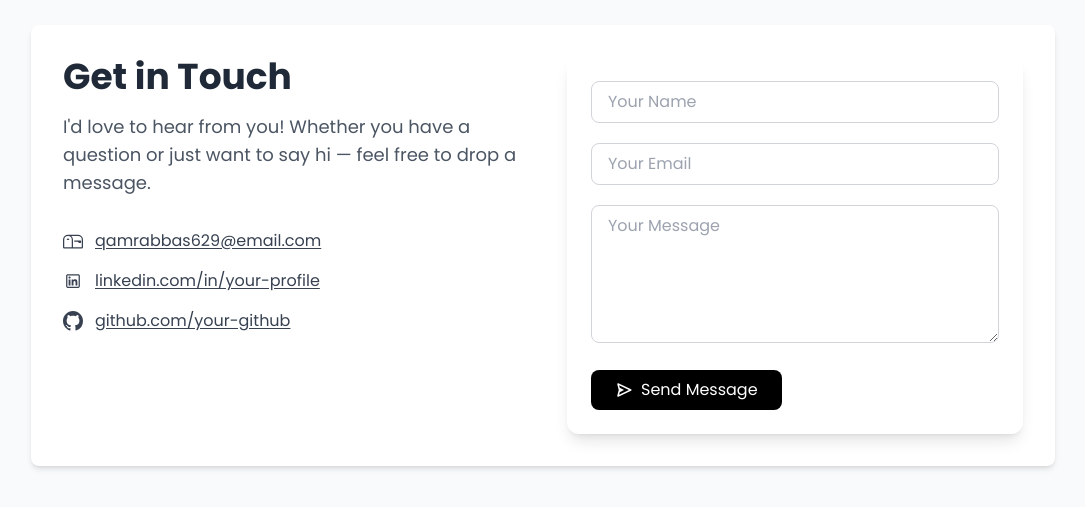
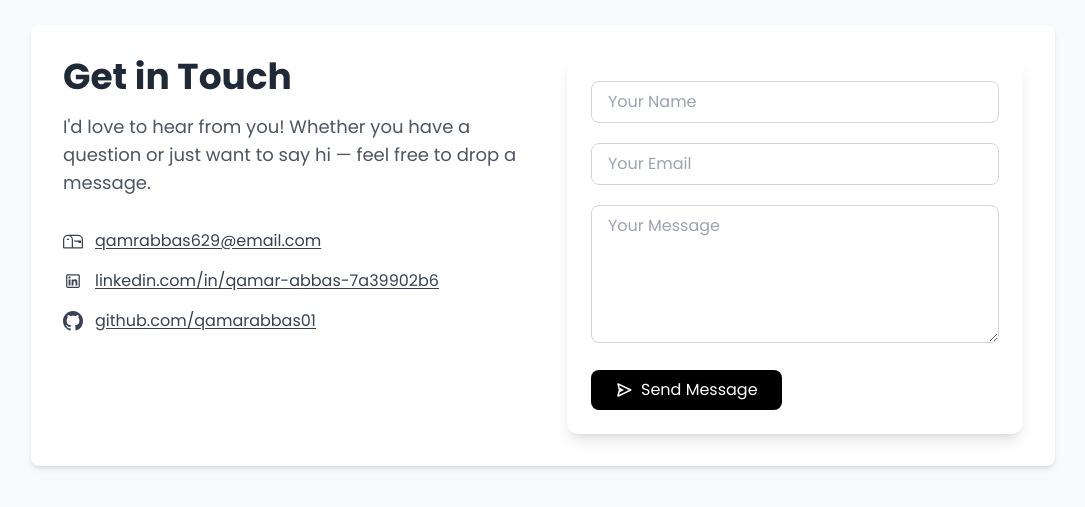
Before and after one commit to qamarabbas01/My-portfolio, a Next.js app: page /contact in a window 1280 px wide. Shown: the part 155-662 px from the top of the page, without its empty margins (97-1182 px from the left). Built offline with nearby package versions, Linux system fonts and the light colour scheme.

Commit message:
ubgrade ui

```diff
--- a/app/contact/page.tsx
+++ b/app/contact/page.tsx
@@ -36,12 +36,12 @@ export default function ContactPage() {
             <ContactLink
               href="https://www.linkedin.com/in/qamar-abbas-7a39902b6/?lipi=urn%3Ali%3Apage%3Ad_flagship3_feed%3BVXEC3UuLS9KM0Ypg1zC7aQ%3D%3D"
               icon={<LiaLinkedin className="w-5 h-5" />}
-              label="linkedin.com/in/your-profile"
+              label="linkedin.com/in/qamar-abbas-7a39902b6"
             />
             <ContactLink
               href="https://github.com/qamarabbas01"
               icon={<BsGithub className="w-5 h-5" />}
-              label="github.com/your-github"
+              label="github.com/qamarabbas01"
             />
           </div>
         </div>
@@ -49,7 +49,7 @@ export default function ContactPage() {
           {!submitted ? (
             <form onSubmit={handleSubmit} className="space-y-5">
               <input
-                type="text"
+                type="name"
                 name="name"
                 placeholder="Your Name"
                 value={formData.name}
```
Also changed, not shown: 1 other file (tests, documents, lock files or other folders).
